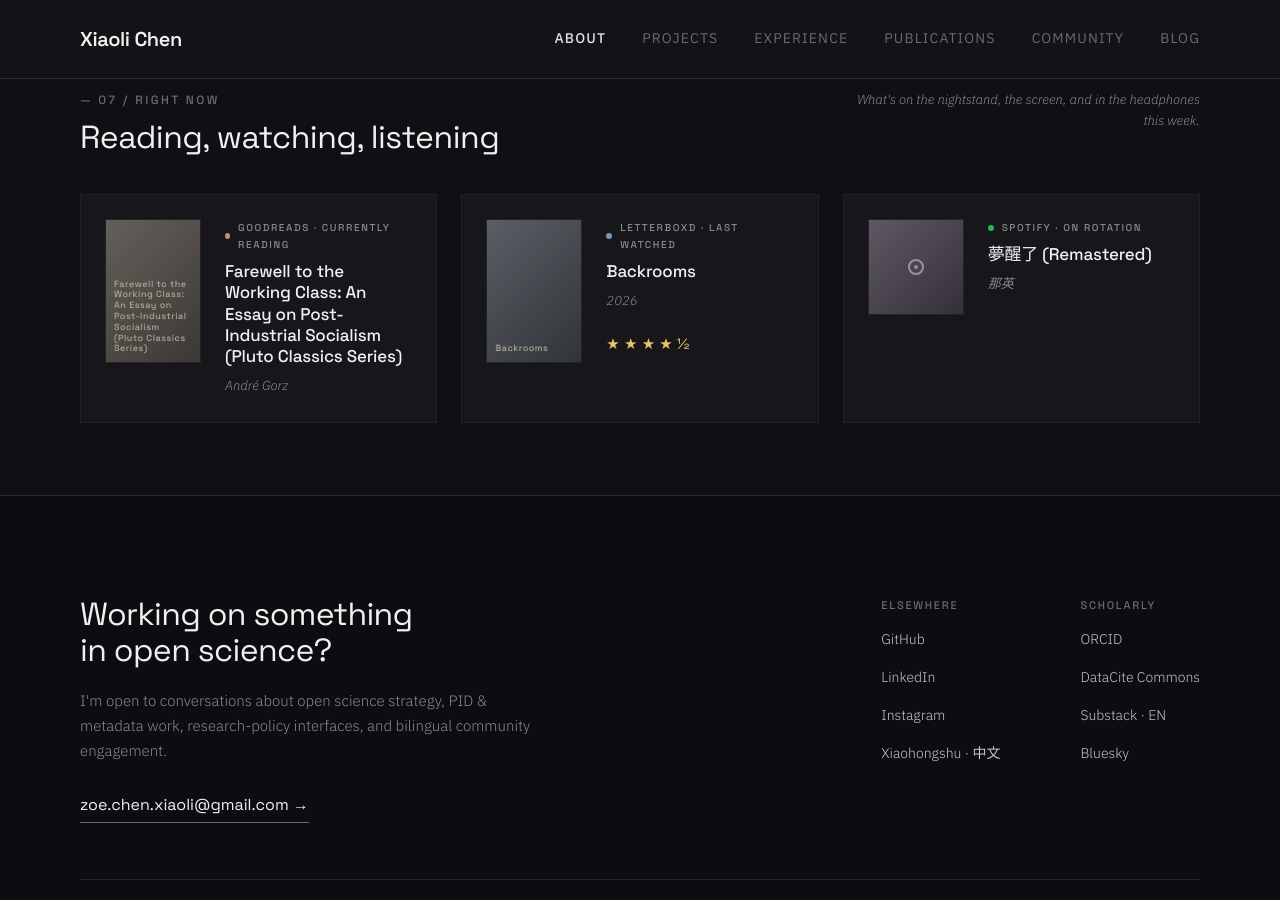
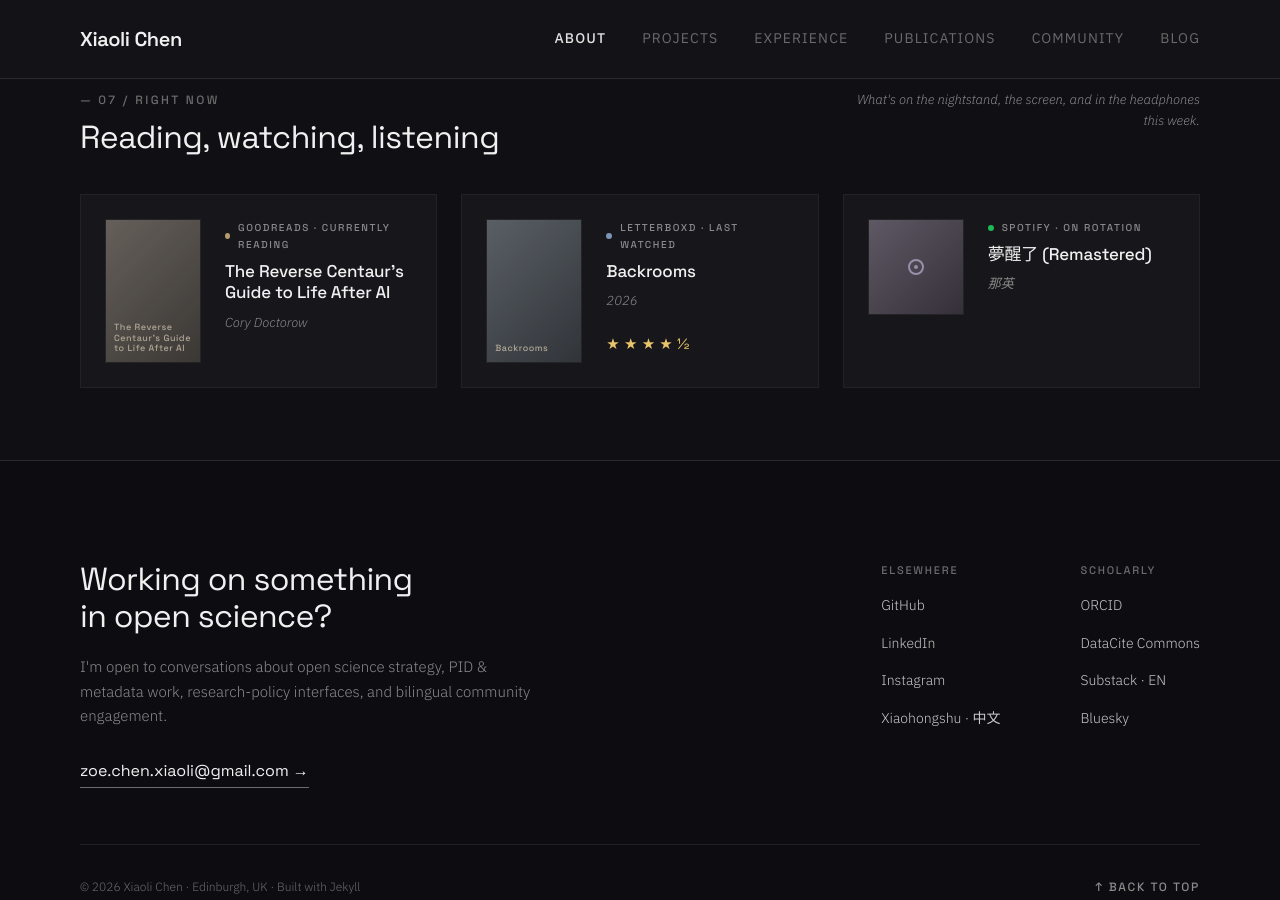
Before and after one commit to xchen101/xchen101.github.io, a Jekyll site: the page built from index.md, in a window 1280 px wide and 900 px high, scrolled down 6696 px. Built offline with Jekyll 4.4.1, drawn with Linux system fonts in a browser that asks for light colours; comment, search, counter and statistics services are not loaded; grey boxes are pictures that could not be loaded.

Commit message:
update: Right Now widget data (auto)

```diff
--- a/_data/now.yml
+++ b/_data/now.yml
@@ -1,14 +1,14 @@
-# Right now — auto-generated by Hermes cron on 2026-07-08 05:00 UTC
+# Right now — auto-generated by Hermes cron on 2026-07-08 11:00 UTC
 # Sources: Goodreads RSS / Letterboxd RSS / Spotify API
 
 reading:
   service: "Goodreads"
   accent: "#B59B6E"
   label: "Currently reading"
-  title: "Farewell to the Working Class: An Essay on Post-Industrial Socialism (Pluto Classics Series)"
-  author: "André Gorz"
+  title: "The Reverse Centaur's Guide to Life After AI"
+  author: "Cory Doctorow"
   profile_url: "https://www.goodreads.com/user/show/12162109-xiaoli"
-  image: "https://i.gr-assets.com/images/S/compressed.photo.goodreads.com/books/1315713509l/486958.jpg"
+  image: "https://i.gr-assets.com/images/S/compressed.photo.goodreads.com/books/1772829981l/245645195._SY475_.jpg"
 
 watching:
   service: "Letterboxd"
```
